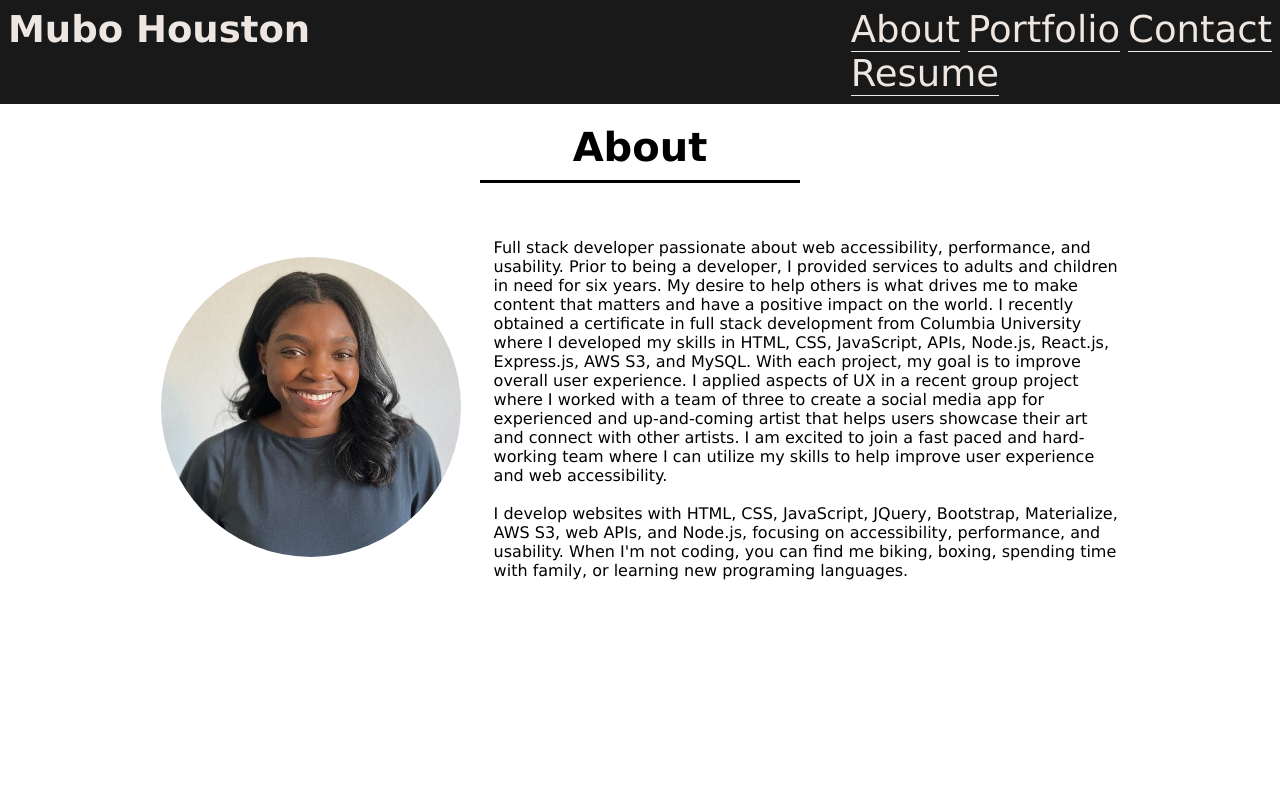
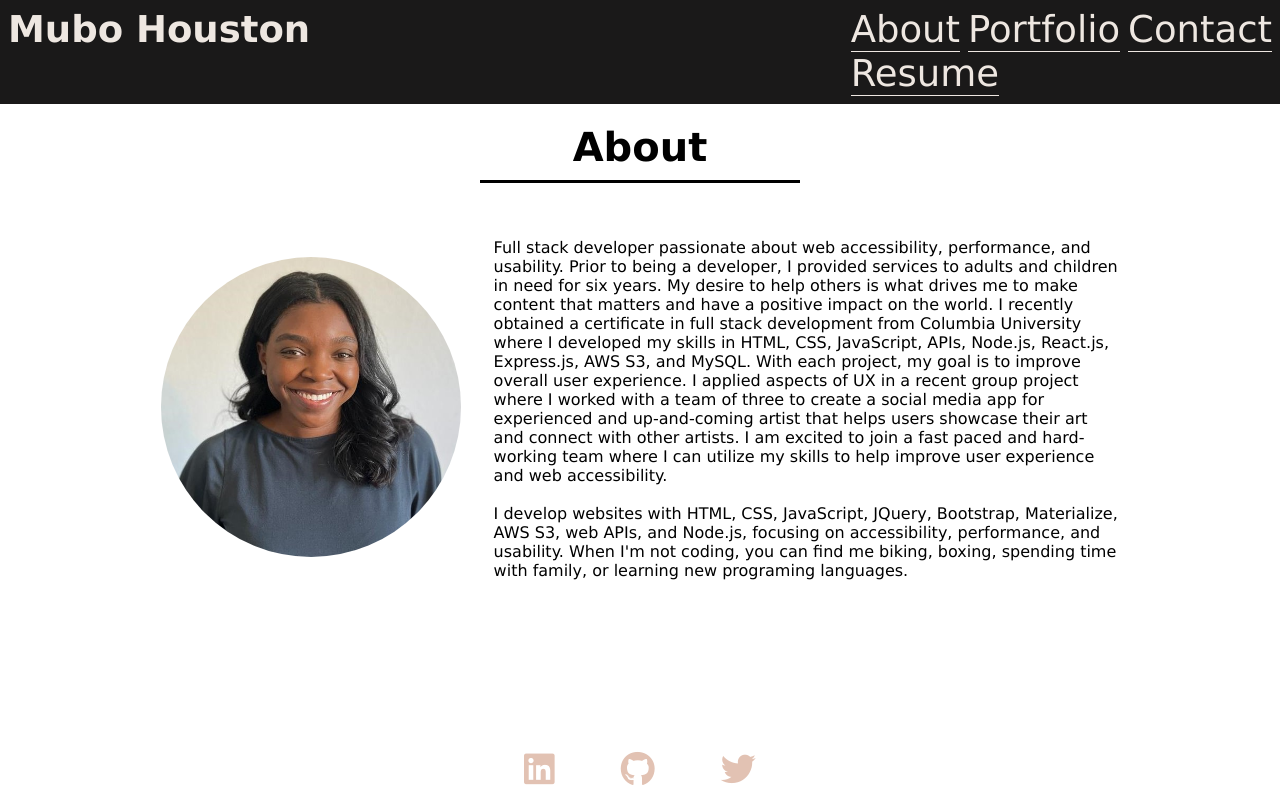
Before and after one commit to MuboHouston/react-portfolio, a React (Create React App) app: page / in a window 1280 px wide. Built offline with nearby package versions, Linux system fonts and the light colour scheme.

Commit message:
add footer

```diff
--- a/public/index.html
+++ b/public/index.html
@@ -3,6 +3,8 @@
   <head>
     <meta charset="utf-8" />
     <link rel="icon" href="%PUBLIC_URL%/favicon.ico" />
+    <link rel="stylesheet" href=https://cdnjs.cloudflare.com/ajax/libs/font-awesome/6.1.1/css/all.min.css>
+
     <meta name="viewport" content="width=device-width, initial-scale=1" />
     <meta name="theme-color" content="#000000" />
     <meta
--- a/src/App.js
+++ b/src/App.js
@@ -4,7 +4,7 @@ import About from './components/About';
 import ContactForm from './components/Contact';
 import Portfolio from './components/Portfolio';
 // import Resume from './components/resume';
-//import Footer from './component/footer';
+import Footer from './components/Footer';
 
 function App() {
   const [currentPage, setCurrentPage] = useState('About');
@@ -35,7 +35,7 @@ function App() {
       <main>
         {renderPage()}
       </main>
-      {/* <Footer /> */}
+      <Footer />
     </div>
   );
 }
--- /dev/null
+++ b/src/components/Footer/index.js
@@ -0,0 +1,38 @@
+import React from 'react'
+
+function Footer() {
+  return (
+    <section>
+        <div className='social-media'>
+            <div className='social-icons'>
+                <a
+                    className='social-icon-link'
+                    href='https://www.linkedin.com/in/mubohouston/'
+                    target='blank'
+                    aria-label='LinkedIn'
+                >
+                    <i className='fab fa-linkedin' />
+                </a>
+                <a
+                    className='social-icon-link'
+                    href='https://github.com/MuboHouston'
+                    target='blank'
+                    aria-label='Github'
+                >
+                    <i className='fab fa-github'></i>
+                </a>
+                <a
+                    className='social-icon-link'
+                    href='https://twitter.com/iam_mhouston'
+                    target='blank'
+                    aria-label='Twitter'
+                >
+                    <i className='fab fa-twitter'></i>
+                </a>
+            </div>
+        </div>
+    </section>
+  )
+}
+
+export default Footer
--- a/src/index.css
+++ b/src/index.css
@@ -206,3 +206,24 @@ header nav ul li a {
   cursor: pointer;
 }
 /*Contact section end*/
+
+/* Footer section start */
+.social-media {
+  width: 100%;
+  bottom: 0;
+  position:fixed;
+}
+
+.social-icons {
+  display: flex;
+  flex-wrap: nowrap;
+  justify-content:space-evenly;
+  margin: 40px auto 0 auto;
+  width: 30%;
+  padding: 10px;
+}
+
+.social-icon-link {
+  color: var(--tertiary);
+  font-size: 35px;
+}
--- a/src/index.js
+++ b/src/index.js
@@ -2,16 +2,8 @@ import React from 'react';
 import ReactDOM from 'react-dom/client';
 import './index.css';
 import App from './App';
-import reportWebVitals from './reportWebVitals';
 
 const root = ReactDOM.createRoot(document.getElementById('root'));
 root.render(
-  <React.StrictMode>
     <App />
-  </React.StrictMode>
 );
-
-// If you want to start measuring performance in your app, pass a function
-// to log results (for example: reportWebVitals(console.log))
-// or send to an analytics endpoint. Learn more: https://bit.ly/CRA-vitals
-reportWebVitals();
--- a/src/reportWebVitals.js
+++ /dev/null
@@ -1,13 +0,0 @@
-const reportWebVitals = onPerfEntry => {
-  if (onPerfEntry && onPerfEntry instanceof Function) {
-    import('web-vitals').then(({ getCLS, getFID, getFCP, getLCP, getTTFB }) => {
-      getCLS(onPerfEntry);
-      getFID(onPerfEntry);
-      getFCP(onPerfEntry);
-      getLCP(onPerfEntry);
-      getTTFB(onPerfEntry);
-    });
-  }
-};
-
-export default reportWebVitals;
```
